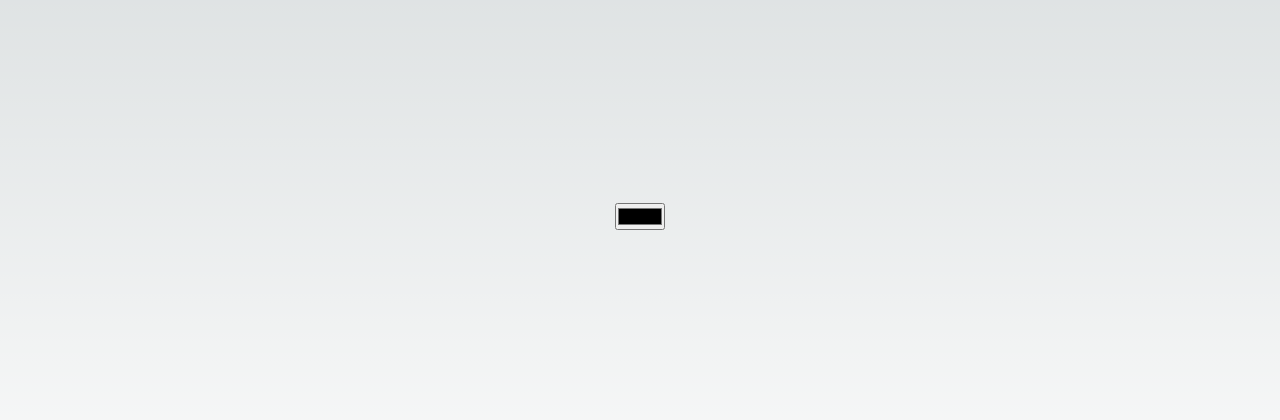
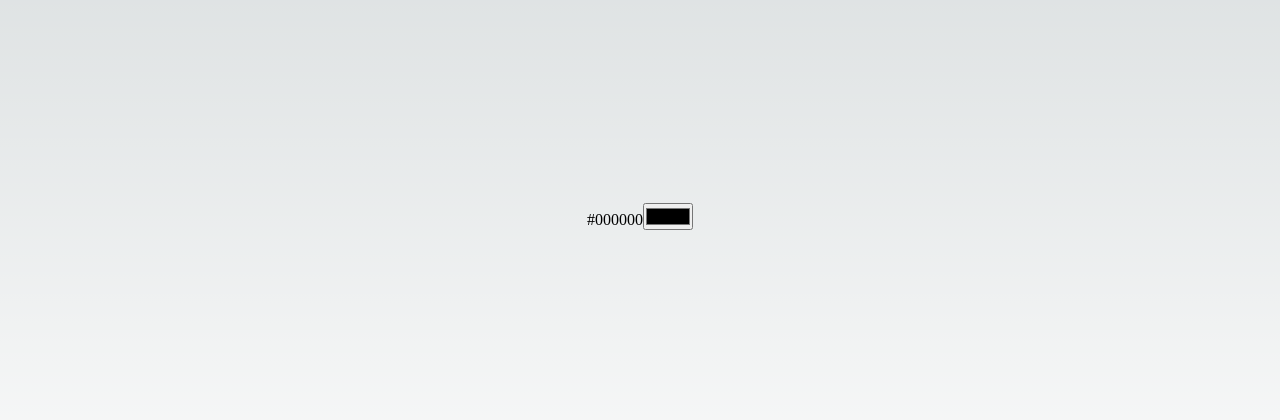
Before and after one commit to Aluonam/pt_101223, a Next.js app: page / in a window 1280 px wide. Shown: the part 184-604 px from the top of the page. Built offline with nearby package versions, Linux system fonts and the light colour scheme.

Commit message:
feat: show data color keep in useState

```diff
--- a/components/ChangeColor.jsx
+++ b/components/ChangeColor.jsx
@@ -6,7 +6,8 @@ const ChangeColor = () => {
 
   return (
     <div>
-        <input type='color' onChange={(e)=>{console.log(e.target.value)}}></input>
+        {colorSelected}
+        <input type='color' onChange={(e)=>{setColorSelected(e.target.value)}}></input>
     </div>
   )
 }
```
